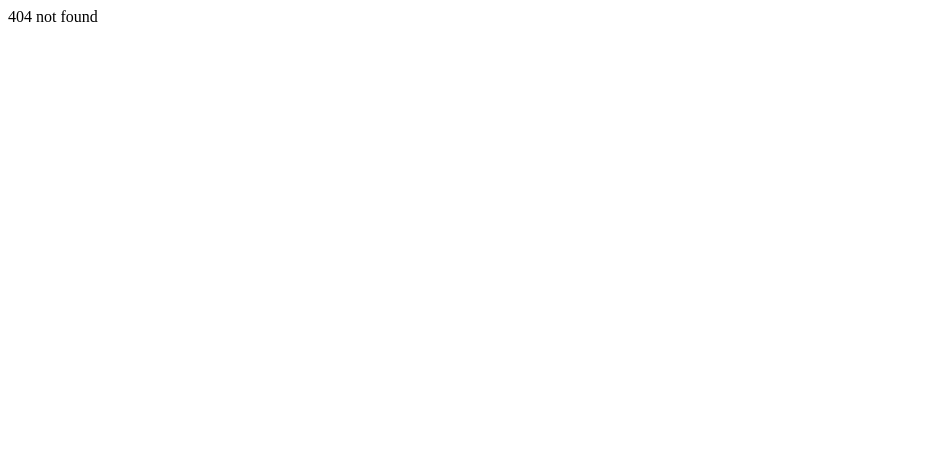
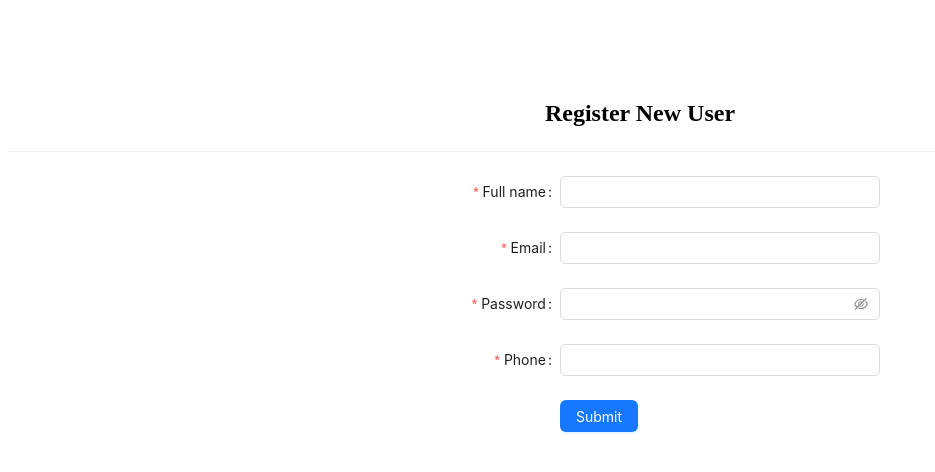
Before and after one commit to Anhqvv/courses_05_FE, a React (Vite) app: page /register in a window 1280 px wide. Before the commit this address had no page. Shown: the top 472 px of the page, without its empty margins (0-935 px from the left). Built offline with nearby package versions, Linux system fonts and the light colour scheme.

Commit message:
# Design Register and Login

```diff
--- a/package.json
+++ b/package.json
@@ -10,11 +10,15 @@
     "preview": "vite preview"
   },
   "dependencies": {
+    "@ant-design/icons": "5.0.1",
     "@reduxjs/toolkit": "1.9.3",
+    "antd": "5.3.2",
+    "axios": "1.3.4",
     "react": "18.2.0",
     "react-dom": "18.2.0",
     "react-redux": "8.0.5",
-    "react-router-dom": "6.9.0"
+    "react-router-dom": "6.9.0",
+    "sass": "^1.62.0"
   },
   "devDependencies": {
     "@types/react": "18.0.28",
--- a/src/App.jsx
+++ b/src/App.jsx
@@ -6,6 +6,7 @@ import BookPage from './pages/book'
 import Header from './components/Header'
 import Footer from './components/Footer'
 import Home from './pages/home'
+import RegisterPage from './pages/register'
 
 const Layout = () => {
   return (
@@ -38,6 +39,10 @@ export default function App () {
     {
       path: '/login',
       element: <LoginPage />
+    },
+    {
+      path: '/register',
+      element: <RegisterPage />
     }
   ])
   return (
--- a/src/pages/login/index.jsx
+++ b/src/pages/login/index.jsx
@@ -1,7 +1,77 @@
+import { Button, Form, Input, Divider, message } from 'antd'
+import { useState } from 'react'
+import './login.scss'
+import { useNavigate } from 'react-router-dom'
 const LoginPage = () => {
-    return (
-        <div>Loginpage</div>
-    )
+  const [username, setUsername] = useState('')
+  const [password, setPassword] = useState('')
+  const onFinish = async () => {}
+  const navigate = useNavigate()
+
+  return (
+    <div className='login-page'>
+      <main className='main'>
+        <section className='wrapper'>
+          <section className='container'>
+            <div className='heading'>
+              <h2 className='text'>Login User</h2>
+              <Divider />
+            </div>
+
+            <Form
+              name='basic'
+              labelCol={{ span: 8 }}
+              className='form'
+              onFinish={onFinish}
+            >
+              <Form.Item
+                label='Username'
+                name='username'
+                rules={[
+                  { required: true, message: 'Please input your username!' }
+                ]}
+              >
+                <Input
+                  value={username}
+                  onChange={e => setUsername(e.target.value)}
+                />
+              </Form.Item>
+
+              <Form.Item
+                label='Password'
+                name='password'
+                rules={[
+                  { required: true, message: 'Please input your password!' }
+                ]}
+              >
+                <Input.Password
+                  value={password}
+                  onChange={e => setPassword(e.target.value)}
+                />
+              </Form.Item>
+
+              <Form.Item wrapperCol={{ offset: 8, span: 16 }}>
+                <Button
+                  type='primary'
+                  htmlType='submit'
+                  onClick={() => onFinish()}
+                >
+                  Login
+                </Button>
+              </Form.Item>
+              <Form.Item wrapperCol={{ offset: 8, span: 16 }}>
+                <span>You don't have acctount?</span>
+                <Button type='link' onClick={() => navigate('/register')}>
+                  {' '}
+                  Register
+                </Button>
+              </Form.Item>
+            </Form>
+          </section>
+        </section>
+      </main>
+    </div>
+  )
 }
 
 export default LoginPage
--- /dev/null
+++ b/src/pages/login/login.scss
@@ -0,0 +1,15 @@
+.login-page {
+    .container {
+        .heading {
+            margin-top: 100px;
+
+        }
+        .text {
+            text-align: center;
+        }
+        .form {
+            width: 480px;
+            margin: 0 auto ;
+        }
+    }
+}
--- /dev/null
+++ b/src/pages/register/index.jsx
@@ -0,0 +1,115 @@
+import {
+  Button,
+  Form,
+  Input,
+  Divider,
+  message,
+  notification,
+  Space
+} from 'antd'
+import './register.scss'
+import { useState } from 'react'
+import { CallRegister } from '../../services/api'
+import { useNavigate } from 'react-router-dom'
+const RegisterPage = () => {
+  const [fullName, setFullname] = useState('')
+  const [email, setEmail] = useState('')
+  const [password, setPassword] = useState('')
+  const [phone, setPhone] = useState('')
+
+  const resetForm = () => {
+    setFullname('')
+    setEmail('')
+    setPassword('')
+    setPhone('')
+  }
+  const navigate = useNavigate()
+  const onFinish = async () => {
+    let res = await CallRegister(fullName, email, password, phone)
+    console.log('res data', res)
+    if (res?.data?._id) {
+      message.success('Đăng ký tài khoản thành công!')
+      navigate('/login')
+    } else {
+      notification.error({
+        message: 'Có lỗi xảy ra',
+        description: res.message,
+        duration: 5
+      })
+    }
+  }
+
+  return (
+    <div className='register-page'>
+      <main className='main'>
+        <section className='wrapper'>
+          <section className='container'>
+            <div className='heading'>
+              <h2 className='text'>Register New User</h2>
+              <Divider />
+            </div>
+
+            <Form
+              name='basic'
+              labelCol={{ span: 8 }}
+              className='form'
+              onFinish={onFinish}
+            >
+              <Form.Item
+                label='Full name'
+                name='fullname'
+                rules={[
+                  { required: true, message: 'Please input your username!' }
+                ]}
+              >
+                <Input
+                  value={fullName}
+                  onChange={e => setFullname(e.target.value)}
+                />
+              </Form.Item>
+              <Form.Item
+                label='Email'
+                name='email'
+                rules={[
+                  { required: true, message: 'Please input your email!' }
+                ]}
+              >
+                <Input value={email} onChange={e => setEmail(e.target.value)} />
+              </Form.Item>
+
+              <Form.Item
+                label='Password'
+                name='password'
+                rules={[
+                  { required: true, message: 'Please input your password!' }
+                ]}
+              >
+                <Input.Password
+                  value={password}
+                  onChange={e => setPassword(e.target.value)}
+                />
+              </Form.Item>
+              <Form.Item
+                label='Phone'
+                name='phone'
+                rules={[
+                  { required: true, message: 'Please input your phone!' }
+                ]}
+              >
+                <Input value={phone} onChange={e => setPhone(e.target.value)} />
+              </Form.Item>
+
+              <Form.Item wrapperCol={{ offset: 8, span: 16 }}>
+                <Button type='primary' htmlType='submit'>
+                  Submit
+                </Button>
+              </Form.Item>
+            </Form>
+          </section>
+        </section>
+      </main>
+    </div>
+  )
+}
+
+export default RegisterPage
--- /dev/null
+++ b/src/pages/register/register.scss
@@ -0,0 +1,15 @@
+.register-page {
+    .container {
+        .heading {
+            margin-top: 100px;
+
+        }
+        .text {
+            text-align: center;
+        }
+        .form {
+            width: 480px;
+            margin: 0 auto ;
+        }
+    }
+}
--- /dev/null
+++ b/src/services/api.jsx
@@ -0,0 +1,10 @@
+import axios from '../utils/axios-customize'
+
+export const CallRegister = (fullName, email, password, phone) => {
+  return axios.post('/api/v1/user/register', {
+    fullName,
+    email,
+    password,
+    phone
+  })
+}
--- /dev/null
+++ b/src/utils/axios-customize.jsx
@@ -0,0 +1,23 @@
+import axios from 'axios'
+const baseURL = import.meta.env.VITE_BACKEND_URL
+
+const instance = axios.create({
+  baseURL: baseURL
+})
+
+// Add a response interceptor
+instance.interceptors.response.use(
+  function (response) {
+    // Any status code that lie within the range of 2xx cause this function to trigger
+    // Do something with response data
+    return response && response.data ? response.data : response
+  },
+  function (error) {
+    // Any status codes that falls outside the range of 2xx cause this function to trigger
+    // Do something with response error
+    console.log('error', error?.response?.data)
+    return error?.response?.data ?? Promise.reject(error)
+  }
+)
+
+export default instance
```
Also changed, not shown: 1 other file (tests, documents, lock files or other folders).
